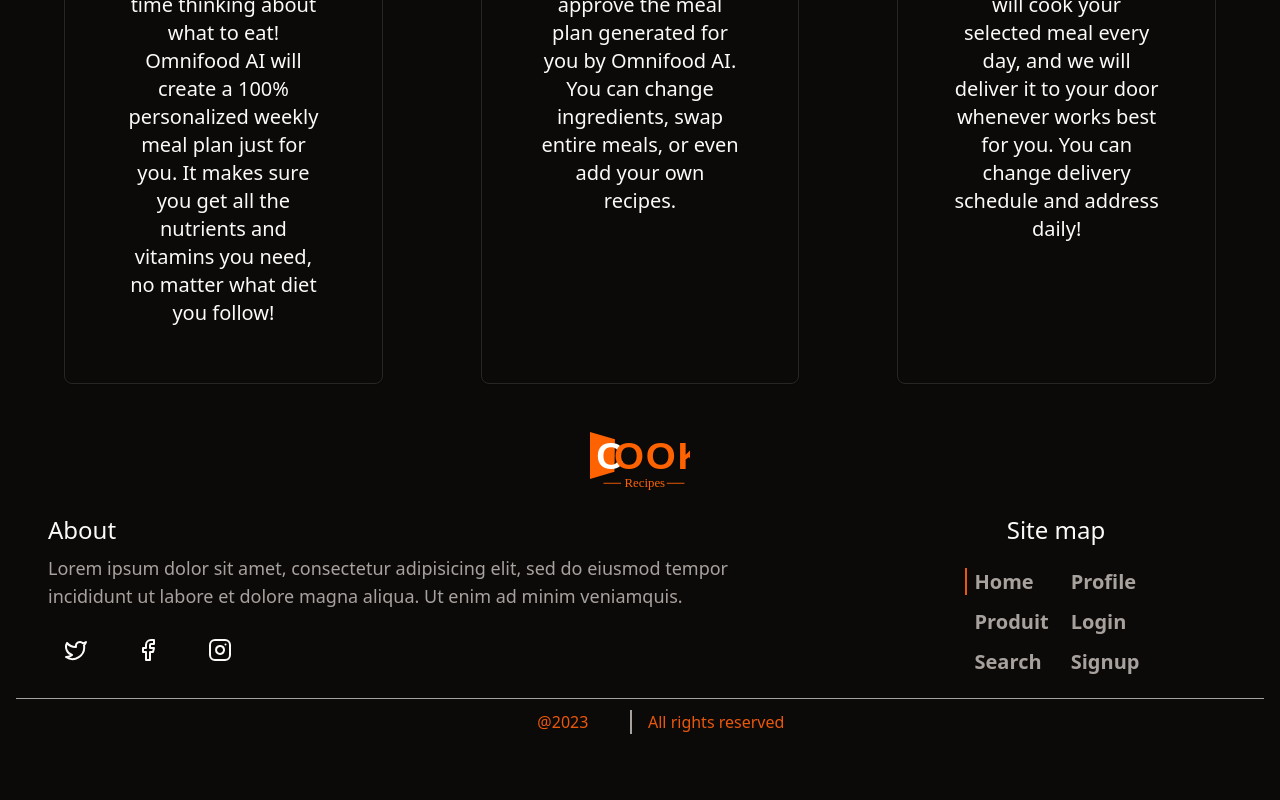
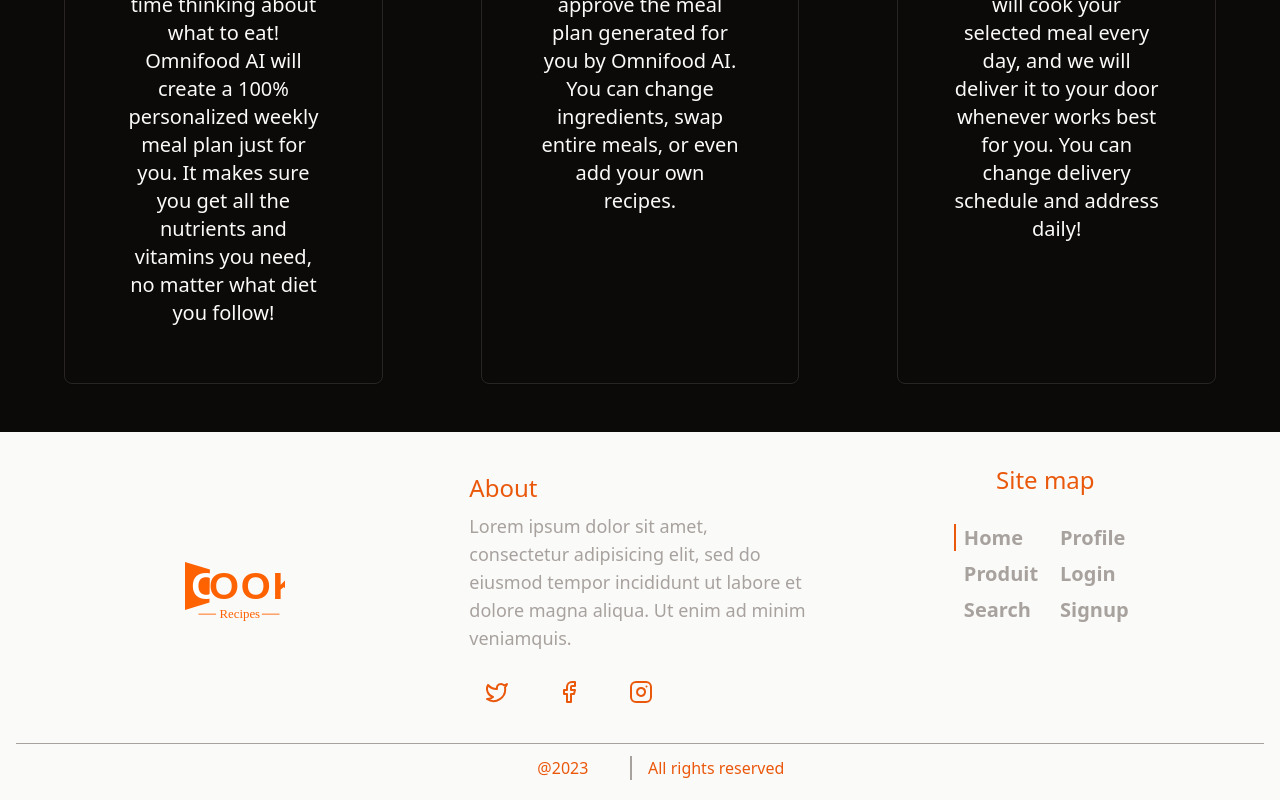
Before and after one commit to drimov/CookRecipes, a React (Vite) app: page / in a window 1280 px wide. Shown: the part 1020-1820 px from the top of the page. Before the commit the page ends 1766 px from the top, so only its background shows below. Built offline with nearby package versions, Linux system fonts and the light colour scheme.

Commit message:
style: 💄ajsutement du footer pour un meilleur visuel

```diff
--- a/src/components/footer.tsx
+++ b/src/components/footer.tsx
@@ -10,13 +10,18 @@ const Footer = () => {
   const routesleft: RouteKeys[] = ["profile", "login", "signup"]
 
   return (
-    <div className="flex flex-col items-center px-4">
+    <div className="flex flex-col items-center bg-primary-foreground px-4 py-2">
+      <div className="grid grid-cols-1 p-4 lg:grid-cols-3 lg:items-center">
+        <div className="mx-auto lg:col-span-1">
           <img src="/logo.svg" alt="logo" width={"100px"} />
-      <div className="my-2 grid grid-cols-1 items-baseline md:grid-cols-3">
-        <div className="flex flex-col items-center md:col-span-2 md:items-start md:px-8">
+        </div>
+        <div className="grid items-end md:grid-cols-2 lg:col-span-2">
+          <div className="flex flex-col items-center md:col-span-1 md:items-start md:px-8">
             {/* about */}
             <div className="text-center md:text-left">
-            <h1 className="mb-2 mt-4 text-lg md:text-2xl">About</h1>
+              <h1 className="mb-2 mt-4 text-lg text-primary md:text-2xl">
+                About
+              </h1>
               <p className="my-1 text-muted-foreground md:text-lg">
                 Lorem ipsum dolor sit amet, consectetur adipisicing elit, sed do
                 eiusmod tempor incididunt ut labore et dolore magna aliqua. Ut
@@ -24,7 +29,7 @@ const Footer = () => {
               </p>
             </div>
             {/* social */}
-          <div className="my-4 flex flex-row gap-4 ">
+            <div className="my-4 flex flex-row gap-4 text-primary">
               <Button variant={"ghost"}>
                 <Twitter />
               </Button>
@@ -37,11 +42,12 @@ const Footer = () => {
             </div>
           </div>
           {/* site map */}
-        <div className="flex w-full flex-col items-center md:col-span-1 md:items-center md:text-lg">
-          <h1 className="my-2 text-lg md:text-2xl">Site map</h1>
-          <div className=" my-2 flex flex-row md:leading-9">
+          <div className="flex h-full flex-col items-center md:col-span-1 md:text-lg">
+            <h1 className="my-2 text-lg text-primary md:text-2xl">Site map</h1>
+            <div className="my-2 flex flex-row md:leading-8 lg:my-4">
               <SiteMap routesArray={routesRight} />
               <SiteMap routesArray={routesleft} />
+            </div>
           </div>
         </div>
       </div>
```
Lines whose indentation alone changed are shown as unchanged.
